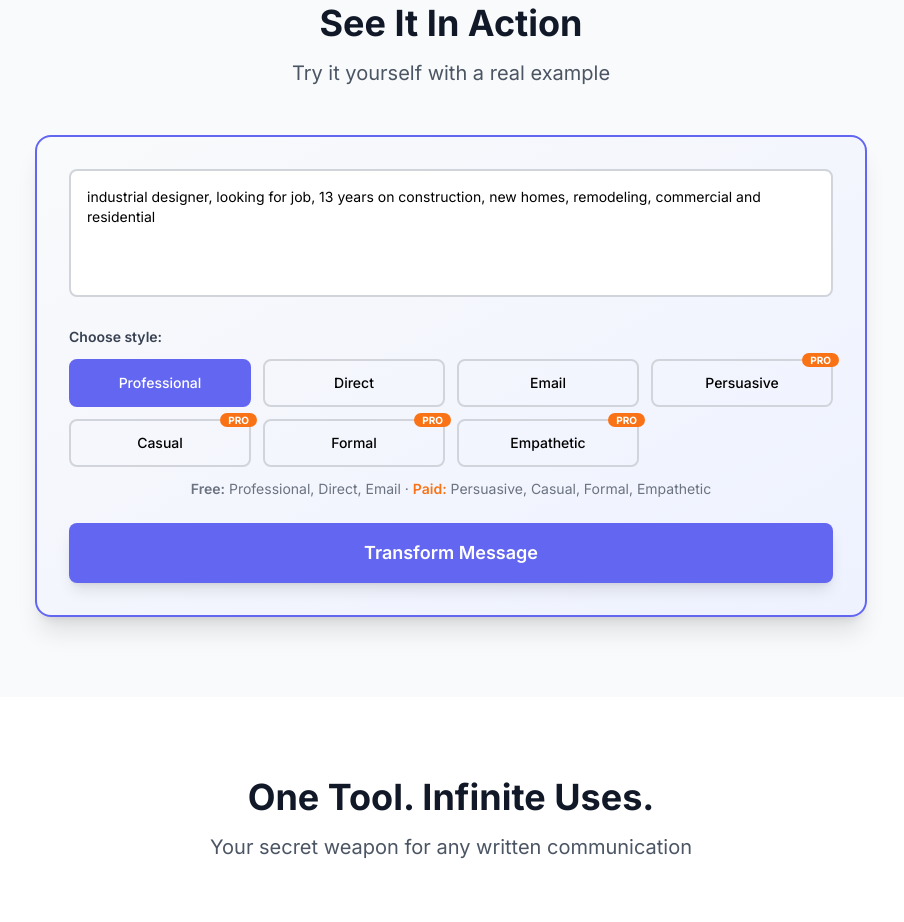
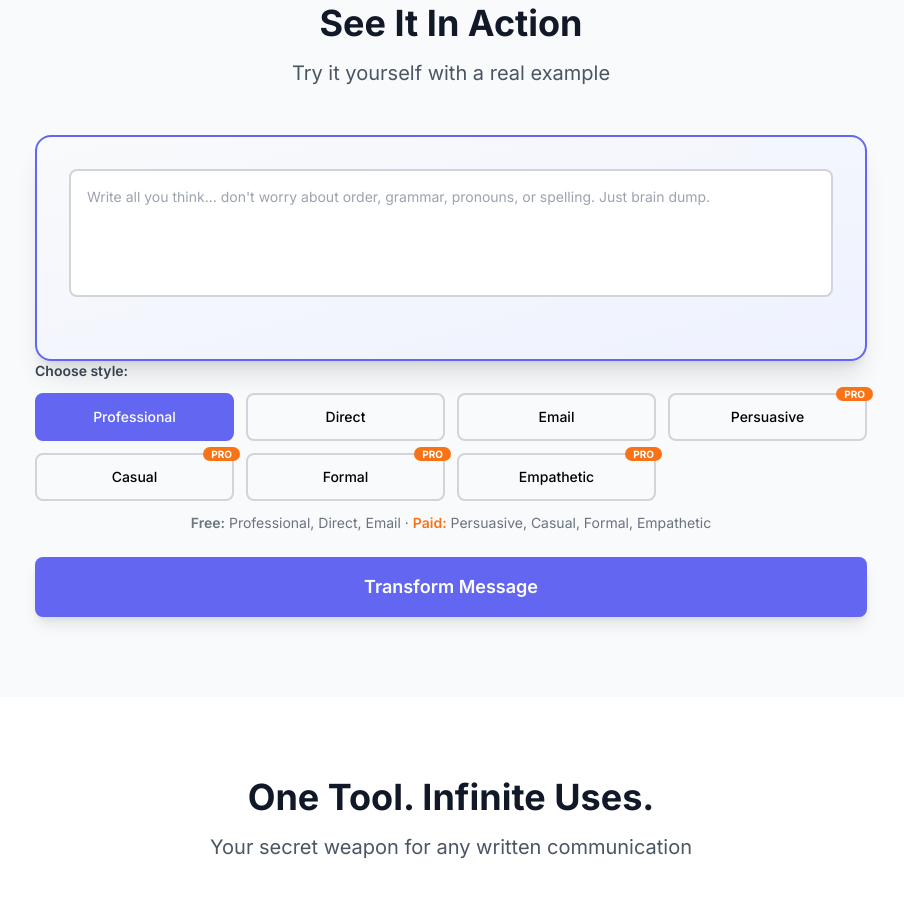
Before and after one commit to FJVital/clarity, a website: page index.html in a window 1280 px wide. Shown: the part 2030-2952 px from the top of the page, without its empty margins (189-1093 px from the left). Drawn offline with nearby package versions, Linux system fonts and the light colour scheme.

```diff
--- a/index.html
+++ b/index.html
@@ -462,12 +462,14 @@
             </div>
 
             <div class="bg-gradient-to-br from-gray-50 to-indigo-50 rounded-2xl p-8 border-2 border-primary shadow-xl">
-                <div class="mb-6">
-                    <textarea
-                        id="demo-input"
-                        class="demo-input w-full h-32 p-4 border-2 border-gray-300 rounded-lg focus:border-primary focus:outline-none text-sm resize-none"
-                        placeholder="Write all you think... don't worry about order, grammar, pronouns, or spelling. Just brain dump.">industrial designer, looking for job, 13 years on construction, new homes, remodeling, commercial and residential</textarea>
-                </div>
+    <div class="mb-6">
+        <textarea
+            id="demo-input"
+            class="demo-input w-full h-32 p-4 border-2 border-gray-300 rounded-lg focus:border-primary focus:outline-none text-sm resize-none"
+            placeholder="Write all you think... don't worry about order, grammar, pronouns, or spelling. Just brain dump."></textarea>
+    </div>
+</div>
+
 
                 <div class="mb-6">
                     <label class="block text-sm font-semibold text-gray-700 mb-3">Choose style:</label>
```
